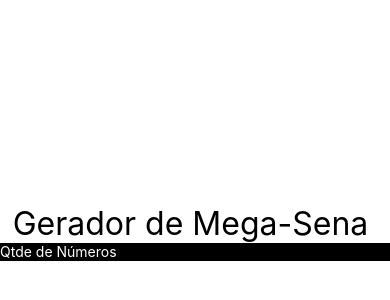
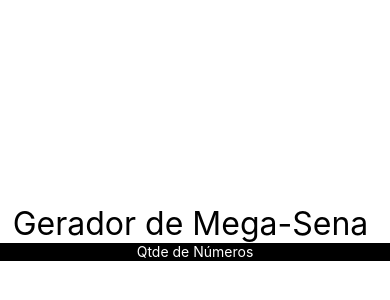
Before and after one commit to davidIsrael-rj/react-native-execicios, a React Native app: screen / in a window 390 px wide. Shown: the part 190-490 px from the top of the page. Built offline with nearby package versions, Linux system fonts and the light colour scheme.

Commit message:
Segunda solução para apontar o this corretamente

```diff
--- a/src/components/mega/Mega.jsx
+++ b/src/components/mega/Mega.jsx
@@ -8,10 +8,7 @@
         qtdeNumeros: this.props.qtdeNumeros
     }
 
-    constructor(props){
-        super(props)
-        this.alterarQtdeNumero = this.alterarQtdeNumero.bind(this)
-    }
+
     alterarQtdeNumero(qtde) {
         this.setState({ qtdeNumeros: qtde })
     }
@@ -28,11 +25,13 @@
                         borderBottomWidth: 1,
                         backgroundColor:"#000",
                         width:"100%",
-                        color:"#fff"
+                        color:"#fff" ,
+                        textAlign:"center"
+
                     }}
                     placeholder="Qtde de Números"
                     value={this.state.qtdeNumeros}
-                    onChangeText={this.alterarQtdeNumero}
+                    onChangeText={qtde =>this.alterarQtdeNumero(qtde)}
                 />
             </>
         )
```
